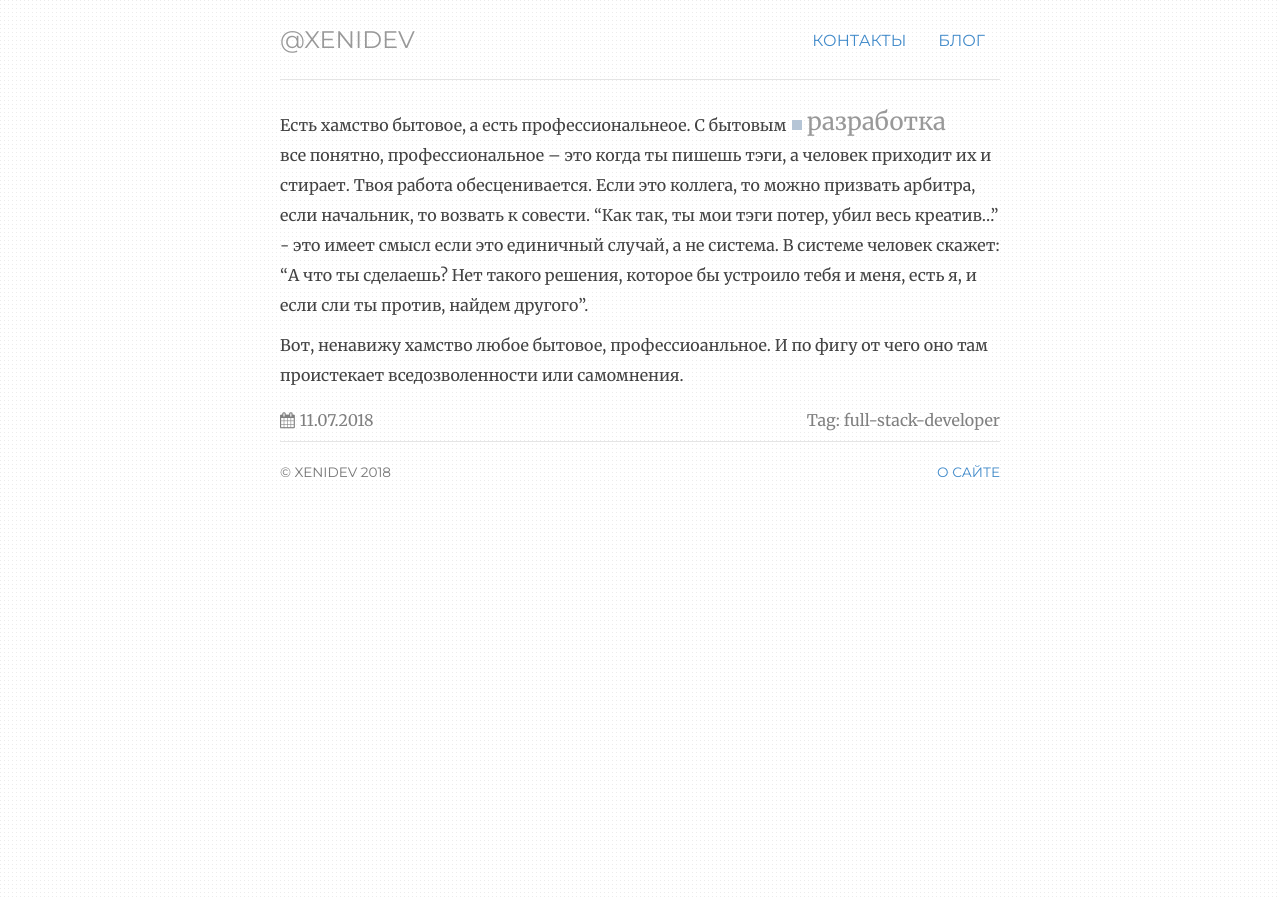
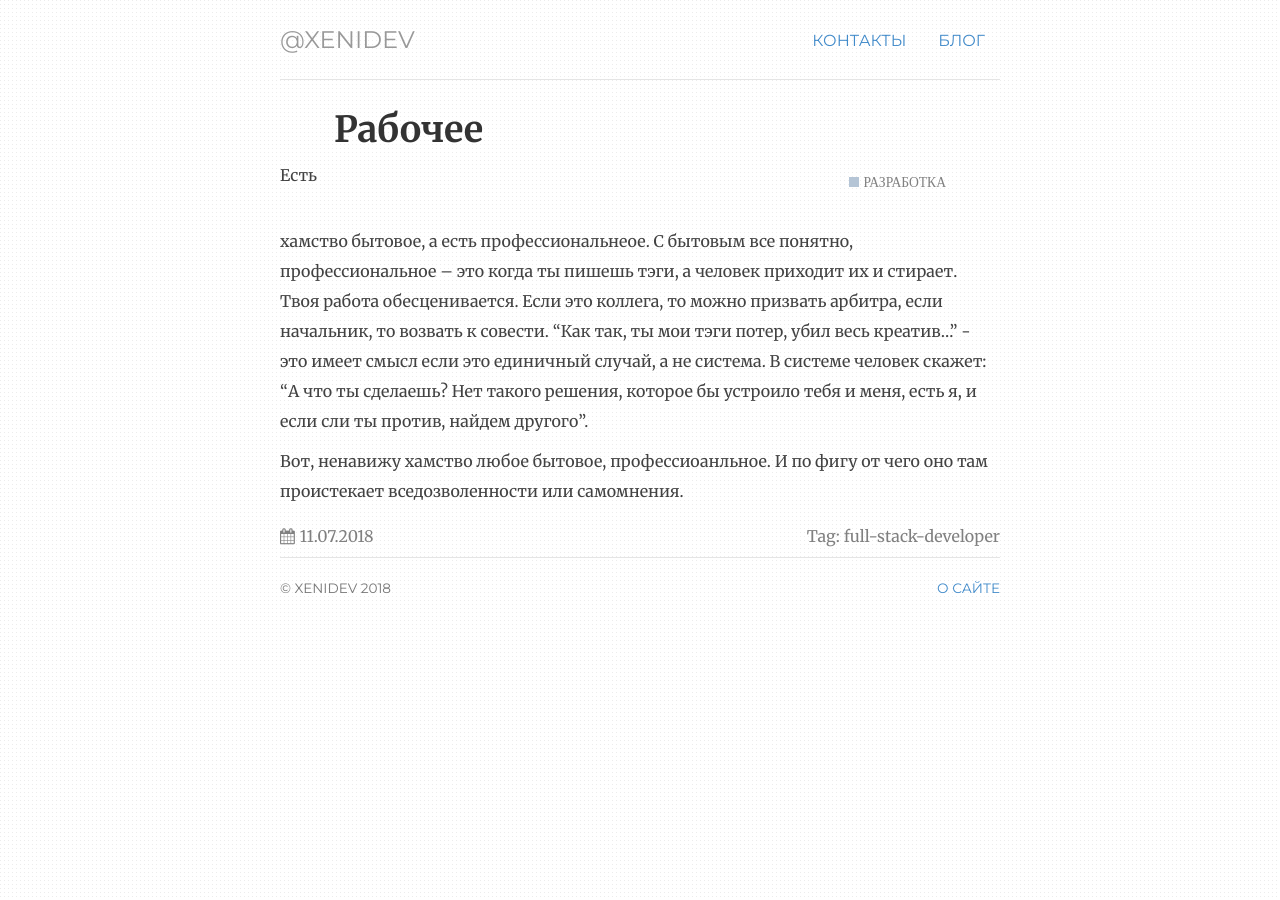
Before and after one commit to ValeraS/xenidev.github.io, a Jekyll site: the page built from _posts/2018-07-11-Рабочее.md, in a window 1280 px wide. Built offline with Jekyll 4.4.1, drawn with Linux system fonts in a browser that asks for light colours.

Commit message:
Update post.html

```diff
--- a/_layouts/post.html
+++ b/_layouts/post.html
@@ -7,8 +7,9 @@
 
       <div class="topbar-single-post">
 
-
-    <h1 class="single-post-title>{{ page.title }}</h1>
+   <div class="post-article-title">
+    <h1>{{ page.title }}</h1>
+  </div>
 
 
          <div class="metabox-k-single">
```
